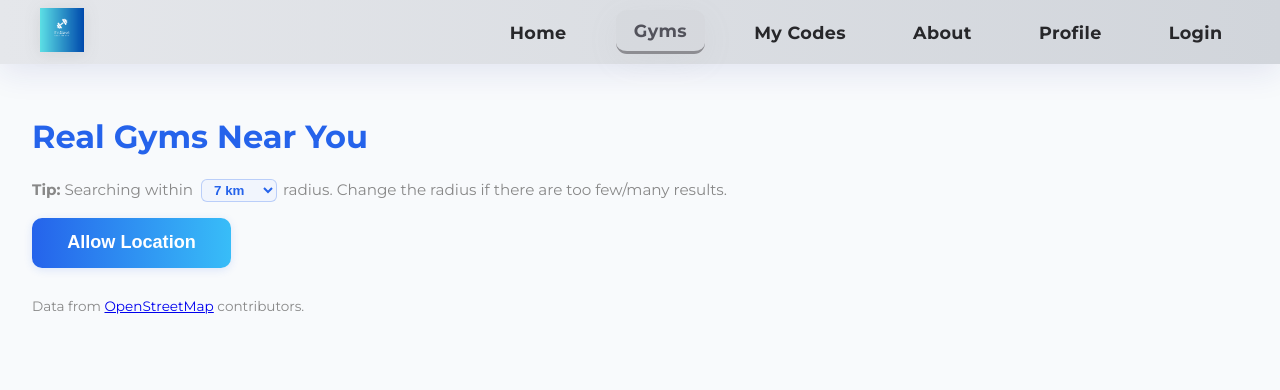
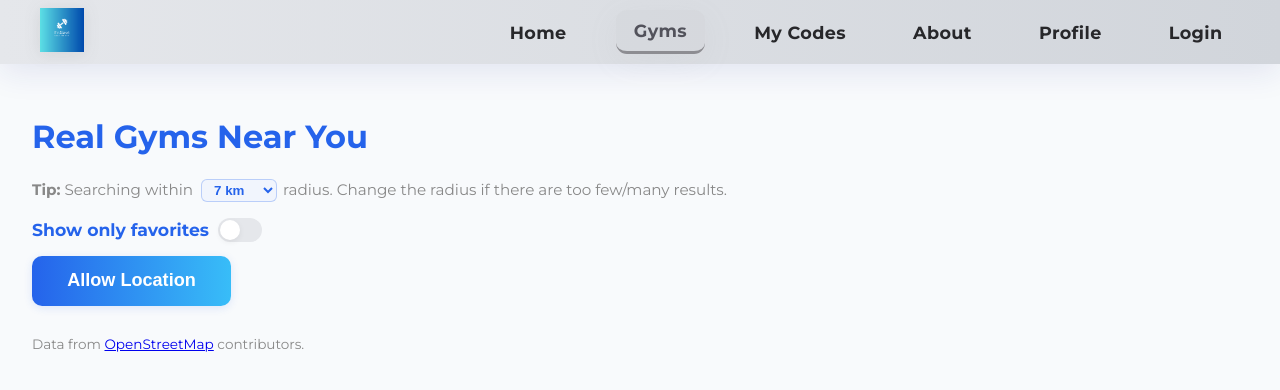
Before and after one commit to StartedtoCodewithAI/FitSpot, a React (Vite) app: page /#/gyms in a window 1280 px wide. Shown: the top 390 px of the page. Built offline with nearby package versions, Linux system fonts and the light colour scheme.

Commit message:
Update Gyms.jsx

```diff
--- a/src/pages/Gyms.jsx
+++ b/src/pages/Gyms.jsx
@@ -37,15 +37,13 @@ export default function Gyms() {
   const [error, setError] = useState("");
   const [radiusKm, setRadiusKm] = useState(DEFAULT_RADIUS_KM);
   const [favorites, setFavorites] = useState(loadFavorites());
+  const [showOnlyFavorites, setShowOnlyFavorites] = useState(false);
 
-  // Update favorites in localStorage whenever favorites state changes
   useEffect(() => {
     saveFavorites(favorites);
   }, [favorites]);
 
-  // Refresh favorites after gyms load, to keep only valid gym IDs
   useEffect(() => {
-    // Remove favorites that are not in gyms list anymore
     if (gyms.length > 0) {
       const validFavs = favorites.filter(favId =>
         gyms.some(gym => gym.id === favId)
@@ -140,7 +138,6 @@ export default function Gyms() {
 
   const handleRadiusChange = (e) => {
     setRadiusKm(Number(e.target.value));
-    // If you've already found location, auto-refresh gyms for new radius
     if (userLocation) {
       handleAllowLocation();
     }
@@ -162,6 +159,11 @@ export default function Gyms() {
     if (!aFav && bFav) return 1;
     return a.distance - b.distance;
   });
+
+  // Filter based on showOnlyFavorites toggle
+  const displayedGyms = showOnlyFavorites
+    ? sortedGyms.filter(gym => favorites.includes(gym.id))
+    : sortedGyms;
 
   return (
     <div style={{ padding: "2rem", minHeight: "80vh" }}>
@@ -190,6 +192,42 @@ export default function Gyms() {
           ))}
         </select>
         radius. Change the radius if there are too few/many results.
+      </div>
+
+      {/* Fancy Show Only Favorites Toggle */}
+      <div style={{ display: "flex", alignItems: "center", margin: "14px 0" }}>
+        <label style={{ display: "flex", alignItems: "center", cursor: "pointer", fontWeight: 600, color: "#2563eb", fontSize: "1.08rem" }}>
+          <span style={{ marginRight: 9 }}>Show only favorites</span>
+          <span style={{ position: "relative", display: "inline-block", width: 44, height: 24 }}>
+            <input
+              type="checkbox"
+              checked={showOnlyFavorites}
+              onChange={() => setShowOnlyFavorites(v => !v)}
+              style={{ opacity: 0, width: 0, height: 0 }}
+            />
+            <span style={{
+              position: "absolute",
+              cursor: "pointer",
+              top: 0, left: 0,
+              width: "44px", height: "24px",
+              background: showOnlyFavorites ? "#2563eb" : "#e5e7eb",
+              borderRadius: "16px",
+              transition: "background 0.2s",
+              boxShadow: showOnlyFavorites ? "0 0 4px #2563eb99" : undefined
+            }}>
+            </span>
+            <span style={{
+              position: "absolute",
+              left: showOnlyFavorites ? "22px" : "2px",
+              top: "2px",
+              width: "20px", height: "20px",
+              borderRadius: "50%",
+              background: "#fff",
+              boxShadow: "0 2px 6px #0001",
+              transition: "left 0.2s"
+            }}></span>
+          </span>
+        </label>
       </div>
 
       {!userLocation && !permissionDenied && !loading && (
@@ -253,21 +291,24 @@ export default function Gyms() {
         </div>
       )}
 
-      {userLocation && sortedGyms.length === 0 && !loading && !error && (
+      {userLocation && displayedGyms.length === 0 && !loading && !error && (
         <div style={{ color: "#2563eb" }}>
-          No real gyms found within {radiusKm}km of your location.<br />
-          Try a different radius!
+          {showOnlyFavorites
+            ? "You have no favorite gyms in this area."
+            : `No real gyms found within ${radiusKm}km of your location.`}
+          <br />
+          Try a different radius or clear the filter!
         </div>
       )}
 
-      {userLocation && sortedGyms.length > 0 && (
+      {userLocation && displayedGyms.length > 0 && (
         <div style={{
           display: "flex",
           flexWrap: "wrap",
           gap: "1.2rem",
           marginTop: 20,
         }}>
-          {sortedGyms.map((gym) => {
+          {displayedGyms.map((gym) => {
             const isFav = favorites.includes(gym.id);
             return (
               <div key={gym.id} style={{
```
